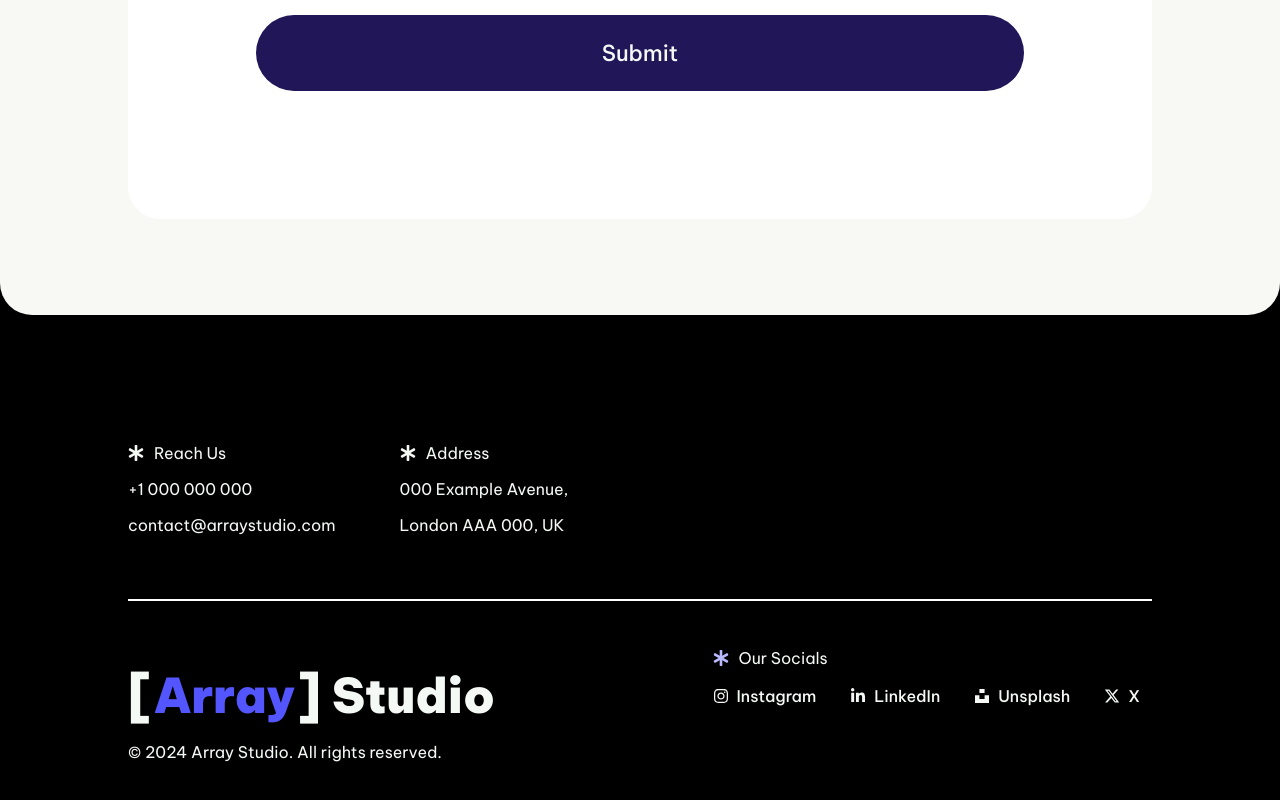
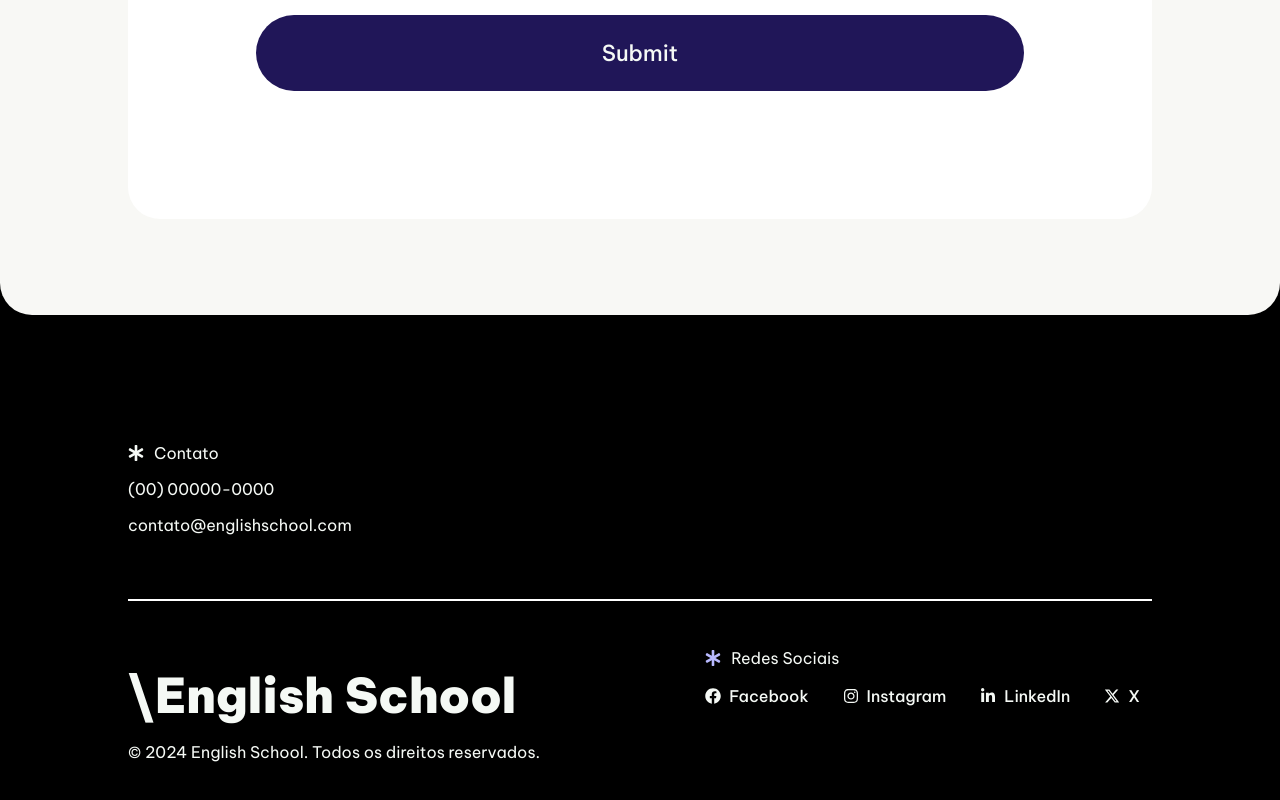
Before and after one commit to SnayderRodrigues/react-study, a React (Vite) app: page /contact in a window 1280 px wide. Shown: the part 1513-2313 px from the top of the page. Built offline with nearby package versions, Linux system fonts and the light colour scheme.

Commit message:
update: contact page footer section with new copy text

```diff
--- a/src/components/Footer.jsx
+++ b/src/components/Footer.jsx
@@ -34,7 +34,7 @@ const Footer = () => {
               <FaAsterisk />
               Contato
             </span>
-            <span>+00 00000-0000</span>
+            <span>(00) 00000-0000</span>
             <span>contato@englishschool.com</span>
           </div>
         </div>
--- a/src/pages/contact/ContactPageFooter.jsx
+++ b/src/pages/contact/ContactPageFooter.jsx
@@ -3,7 +3,7 @@ import { FaAsterisk } from "react-icons/fa";
 import { FaLinkedinIn } from "react-icons/fa";
 import { FaInstagram } from "react-icons/fa";
 import { FaXTwitter } from "react-icons/fa6";
-import { FaUnsplash } from "react-icons/fa";
+import { FaFacebook } from "react-icons/fa";
 
 const ContactPageFooter = () => {
   return (
@@ -14,39 +14,34 @@ const ContactPageFooter = () => {
             <div>
               <span>
                 <FaAsterisk />
-                Reach Us
+                Contato
               </span>
-              <span>+1 000 000 000</span>
-              <span>contact@arraystudio.com</span>
-            </div>
-            <div>
-              <span>
-                <FaAsterisk />
-                Address
-              </span>
-              <span>000 Example Avenue,</span>
-              <span>London AAA 000, UK</span>
+              <span>(00) 00000-0000</span>
+              <span>contato@englishschool.com</span>
             </div>
           </div>
         </div>
         <div className="contactPage-footer__logo-wrapper">
           <div className="contactPage-footer__logo">
             <a href="/">
-              <span>
-                [<span className="highlight">Array</span>] Studio
-              </span>
+              <span>\English School</span>
             </a>
             <span>
-              &copy; {new Date().getFullYear()} Array Studio. All rights
-              reserved.
+              &copy; {new Date().getFullYear()} English School. Todos os
+              direitos reservados.
             </span>
           </div>
           <div className="contactPage-footer__socials">
             <span>
               <FaAsterisk />
-              Our Socials
+              Redes Sociais
             </span>
             <ul className="contactPage-footer__socials-ul">
+              <li>
+                <a href="" className="link button">
+                  <FaFacebook /> Facebook
+                </a>
+              </li>
               <li>
                 <a href="" className="link button">
                   <FaInstagram /> Instagram
@@ -55,11 +50,6 @@ const ContactPageFooter = () => {
               <li>
                 <a href="" className="link button">
                   <FaLinkedinIn /> LinkedIn
-                </a>
-              </li>
-              <li>
-                <a href="" className="link button">
-                  <FaUnsplash /> Unsplash
                 </a>
               </li>
               <li>
```
